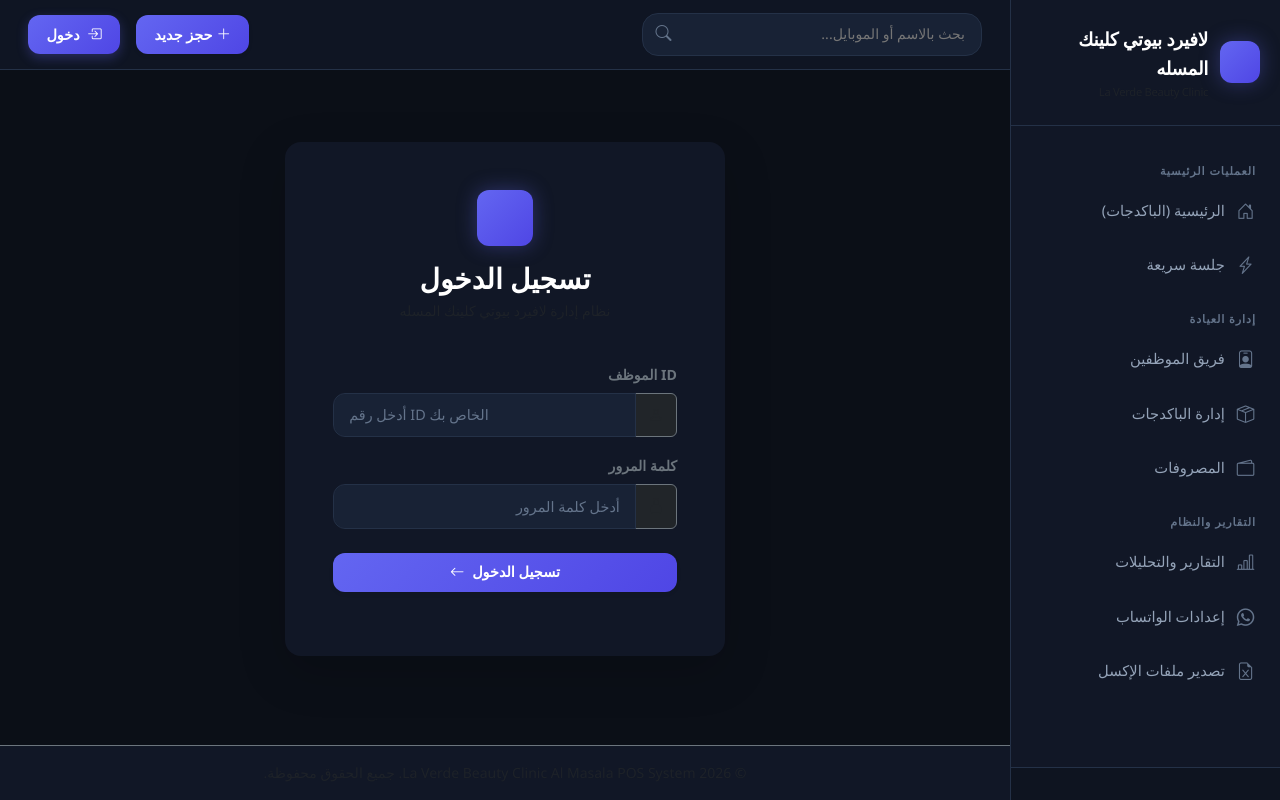
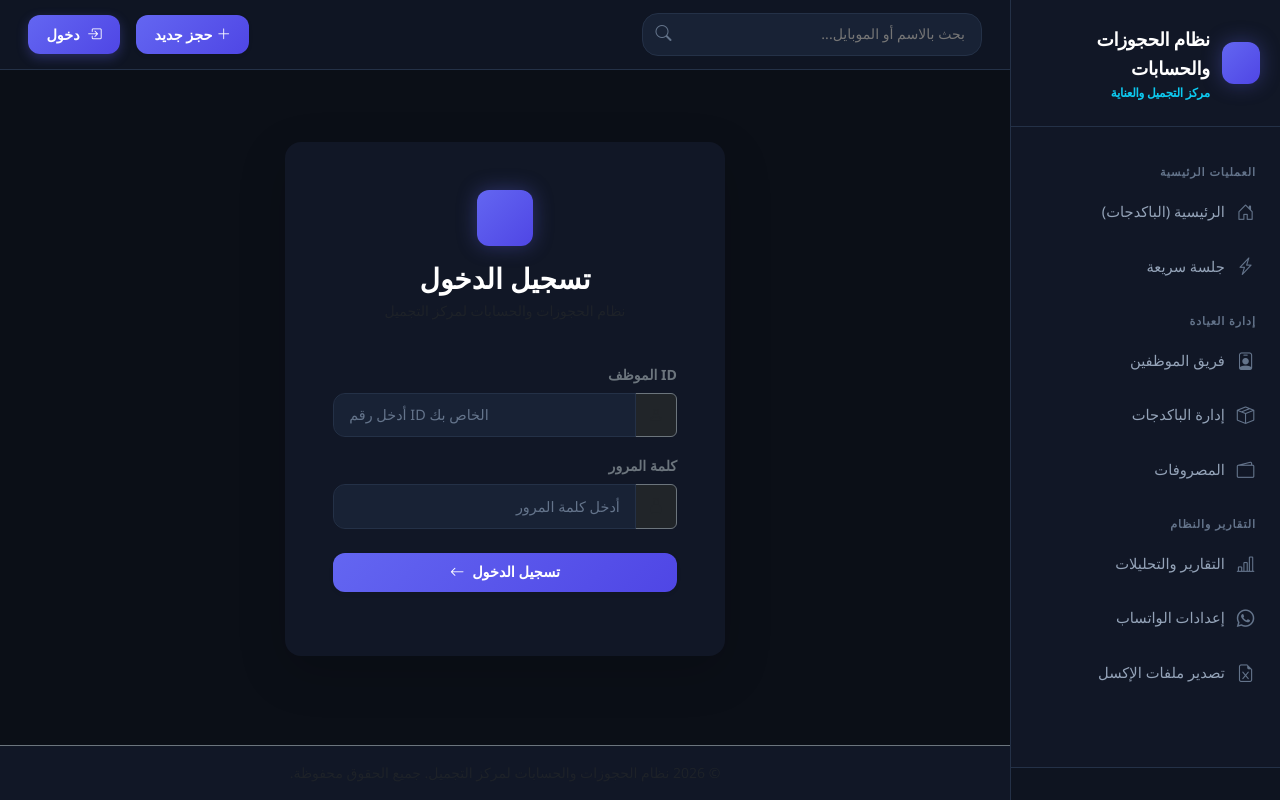
Before and after one commit to ahmed25102004/verde-clinic-app, a Flask app: page /login in a window 1280 px wide. Run offline with Flask 3, Linux system fonts and the light colour scheme; data comes from the database, SQL or seed files in the repository.

Commit message:
Update app name to نظام الحجوزات والحسابات لمركز التجميل

```diff
--- a/docker-compose.yml
+++ b/docker-compose.yml
@@ -7,7 +7,7 @@ services:
     environment:
       - PORT=8092
       - THIS_BRANCH_KEY=booking_system
-      - THIS_BRANCH_NAME=نظام الحجوزات والحجوزات العكسية
+      - THIS_BRANCH_NAME=نظام الحجوزات والحسابات لمركز التجميل
     extra_hosts:
       - "host.docker.internal:host-gateway"
     volumes:
--- a/templates/layout.html
+++ b/templates/layout.html
@@ -3,7 +3,7 @@
   <head>
     <meta charset="utf-8" />
     <meta name="viewport" content="width=device-width, initial-scale=1" />
-    <title>La Verde Beauty Clinic Al Masala</title>
+    <title>نظام الحجوزات والحسابات لمركز التجميل</title>
     <link href="https://cdn.jsdelivr.net/npm/bootstrap@5.3.2/dist/css/bootstrap.rtl.min.css" rel="stylesheet" />
     <link rel="stylesheet" href="https://cdn.jsdelivr.net/npm/bootstrap-icons@1.11.1/font/bootstrap-icons.css" />
     <link href="{{ url_for('static', filename='css/style.css') }}" rel="stylesheet" />
@@ -20,8 +20,8 @@
                 <i class="bi bi-sparkles"></i>
               </div>
               <div class="sidebar-brand-text">
-                <div>لافيرد بيوتي كلينك المسله</div>
-                <small class="text-muted fw-normal fs-7 d-block" style="font-size: 0.7rem;">La Verde Beauty Clinic</small>
+                <div>نظام الحجوزات والحسابات</div>
+                <small class="text-info fw-bold fs-7 d-block" style="font-size: 0.75rem;">مركز التجميل والعناية</small>
               </div>
             </a>
           </div>
@@ -212,7 +212,7 @@
 
         <!-- Footer -->
         <footer class="py-3 px-4 border-top border-secondary text-center text-muted small" style="background-color: var(--bg-sidebar);">
-          © 2026 La Verde Beauty Clinic Al Masala POS System. جميع الحقوق محفوظة.
+          © 2026 نظام الحجوزات والحسابات لمركز التجميل. جميع الحقوق محفوظة.
         </footer>
       </main>
     </div>
--- a/templates/login.html
+++ b/templates/login.html
@@ -7,7 +7,7 @@
         <i class="bi bi-sparkles"></i>
       </div>
       <h3 class="fw-bold text-white mb-1">تسجيل الدخول</h3>
-      <p class="text-muted small">نظام إدارة لافيرد بيوتي كلينك المسله</p>
+      <p class="text-muted small">نظام الحجوزات والحسابات لمركز التجميل</p>
     </div>
 
     {% if error %}
```
